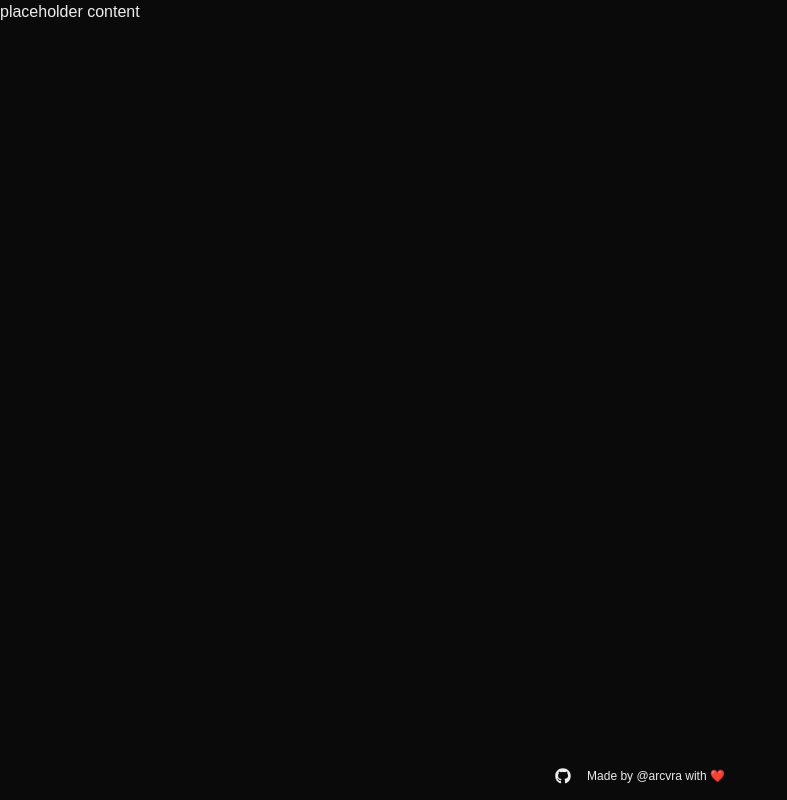
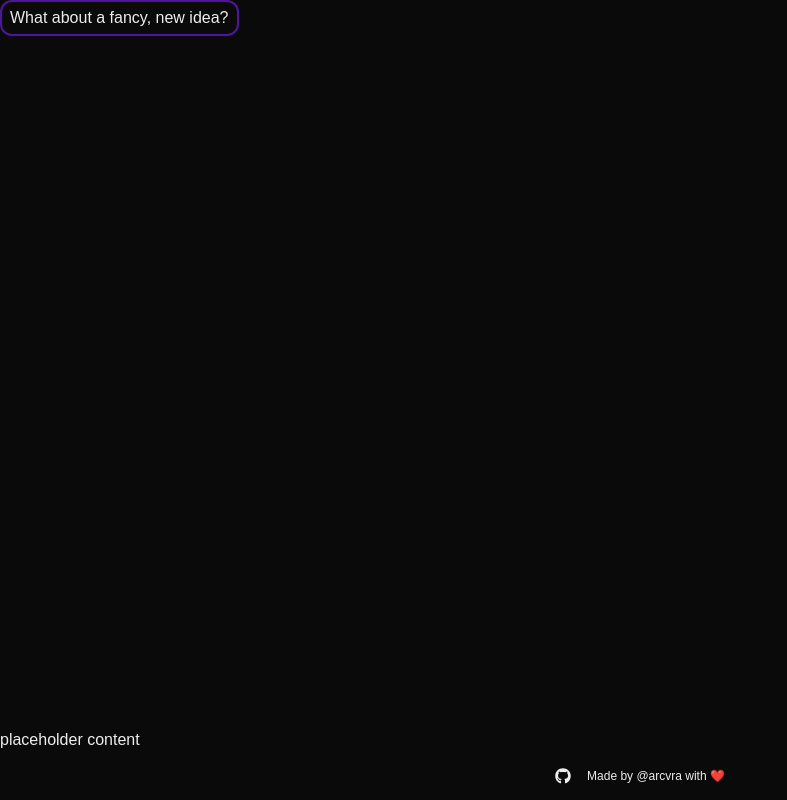
Before and after one commit to arcvra/idea-harvest, a Next.js app in the folder client2/: page / in a window 1280 px wide. Shown: the whole page, without its empty margins (0-787 px from the left). Built offline with nearby package versions, Linux system fonts and the light colour scheme.

Commit message:
feat(Button): enhance Button component to accept props for feature, action, and name

```diff
--- a/client2/src/app/page.js
+++ b/client2/src/app/page.js
@@ -1,5 +1,12 @@
+import { Button } from "@/components/Button";
+
 export default function Home() {
   return (
-    <>placeholder content</>
+    <>
+      <div>
+
+        <Button feature={"submit"} name={"What about a fancy, new idea?"} />
+      </div>
+      placeholder content</>
   );
 }
--- a/client2/src/components/Button.jsx
+++ b/client2/src/components/Button.jsx
@@ -1,7 +1,11 @@
-export const Button = () => {
+export const Button = ({ feature, action, name }) => {
     return (
-        <button>
-            Button
+        <button
+            type={feature}
+            onClick={action}
+            className="px-2 py-1 cursor-pointer border-2 border-violet-900 rounded-xl"
+        >
+            {name}
         </button>
     )
 }
```
